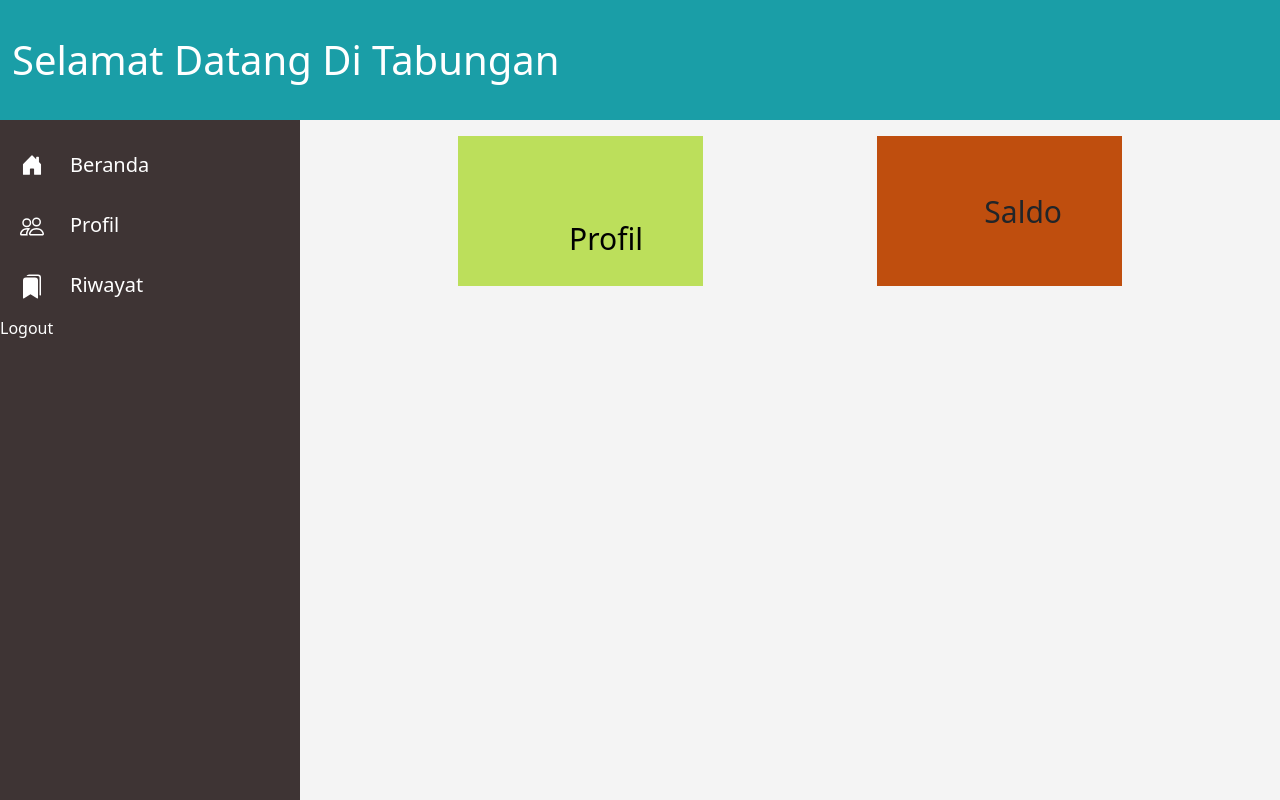
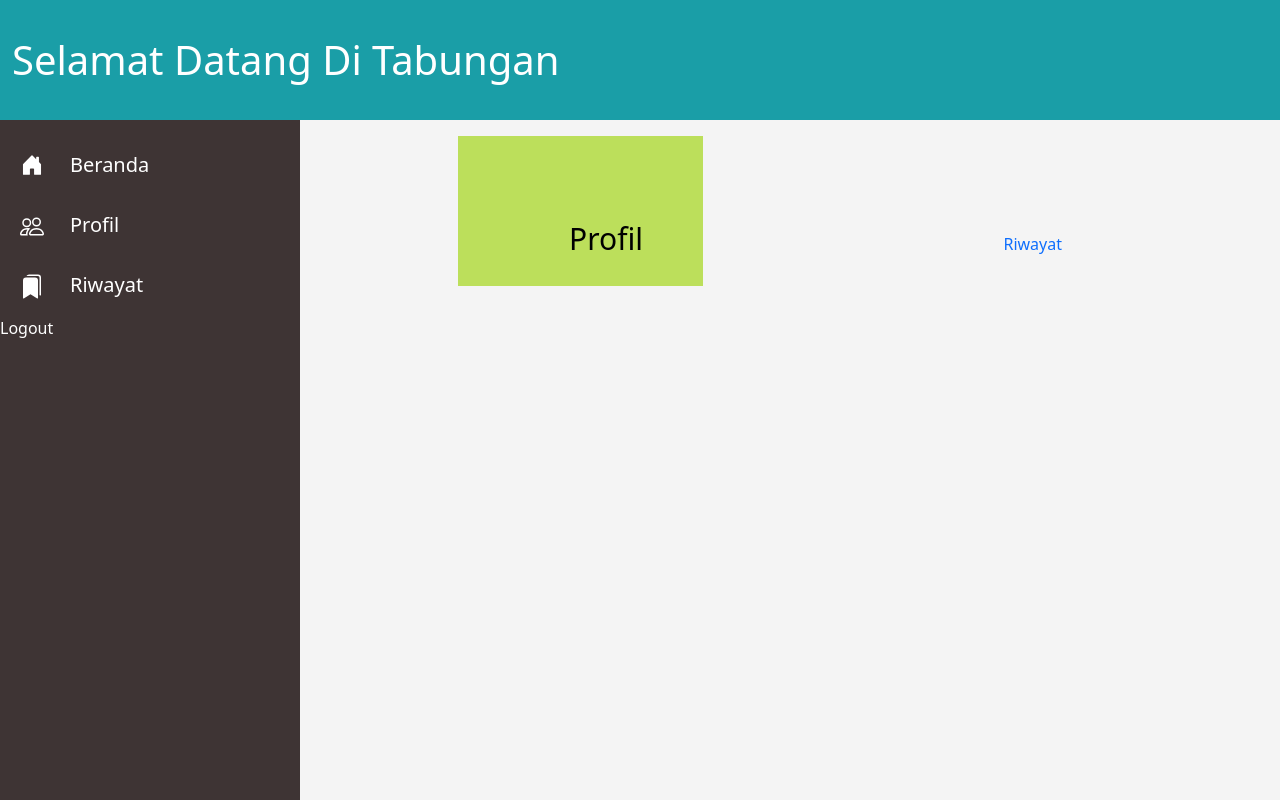
Before and after one commit to titapuspitas/Tefa-Tabungan, a Nuxt app: page /murid in a window 1280 px wide. Built offline with nearby package versions, Linux system fonts and the light colour scheme; no server answers.

Commit message:
Add files via upload

```diff
--- a/pages/murid/index.vue
+++ b/pages/murid/index.vue
@@ -1,8 +1,8 @@
 <template>
   <div class="container-fluid">
     <div class="row justify-content-evenly">
-      <div class="col-md-3 m-3 d-flex justify-content-end align-items-center profil text-center"><nuxt-link to="/identitas" class="test">Profil<i class="ms-5 bi bi-person-fill zoom "></i></nuxt-link></div>
-      <div class="col-md-3 m-3 d-flex justify-content-end align-items-center saldo text-center">Saldo<i class="ms-5 bi bi-pie-chart-fill zoom"></i></div>
+      <div class="col-md-3 m-3 d-flex justify-content-end align-items-center profil text-center"><nuxt-link to="/identitas" class="test"> Profil <i class="ms-5 bi bi-person-fill zoom "></i></nuxt-link></div>
+      <div class="col-md-3 m-3 d-flex justify-content-end align-items-center saldo text-center"><nuxt-link to="/riwayats" class="text"> Riwayat <i class="ms-5 bi bi-pie-chart-fill zoom"></i></nuxt-link></div>
     </div>
   </div>
 </template>
@@ -28,7 +28,7 @@ a{
     min-height: 150px;
     background-color: #BCDF5B;
   }
-  .saldo{
+  .riwayats{
     font-size: 30px;
     background-color: #BF4E0E;
   }
```
